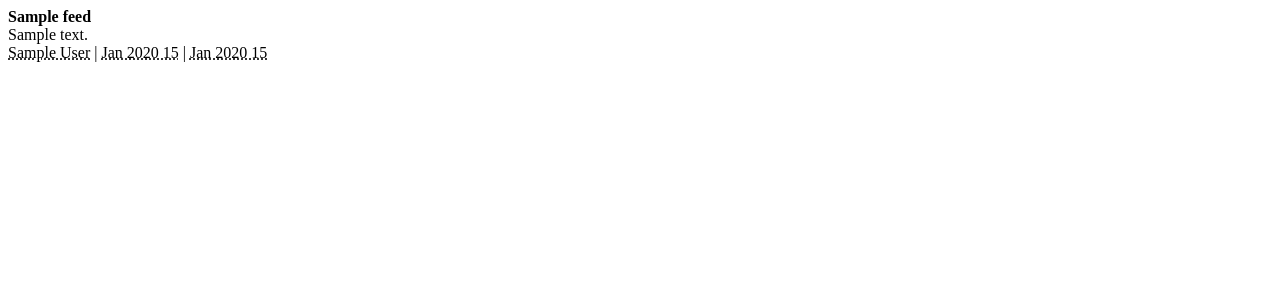
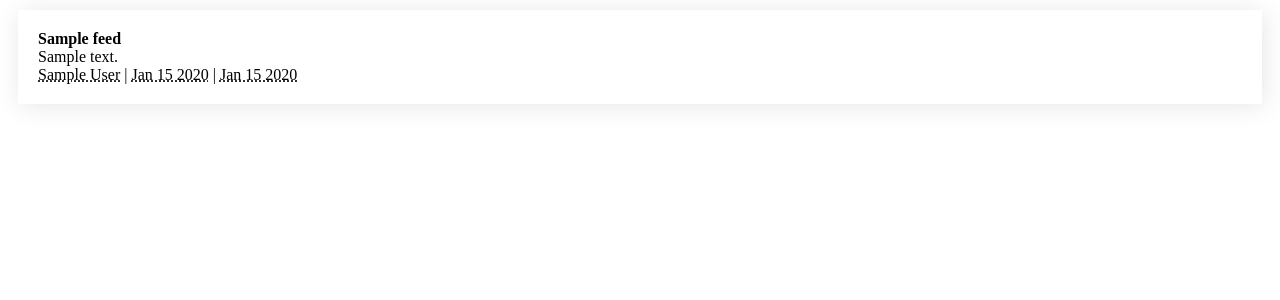
Before and after one commit to acdh-oeaw/django-acdh-news, a Django app: template news/templates/news/newsfeed_bootstrap_panel.html in a window 1280 px wide. Shown: the top 300 px of the page. Run offline with Django 3.2, Linux system fonts and the light colour scheme; the template is opened without the code that fills it: most values are stand-ins (such as "Sample title", 1, 10 or a date in 2020); parts of the project's set-up code (start-up, migrations or seed data) failed here and were passed over.

Commit message:
minor change to use news app with Django 2 and Bootstrap 4

```diff
--- a/news/models.py
+++ b/news/models.py
@@ -1,6 +1,5 @@
 from django.db import models
 from django.utils import timezone
-from django.core.urlresolvers import reverse
 from django.contrib.auth.models import User
 
 
@@ -9,7 +8,8 @@
     body = models.TextField(blank=True)
     created = models.DateTimeField(auto_now_add=True)
     updated = models.DateTimeField(auto_now=True)
-    author = models.ForeignKey(User, related_name='blog_posts')
+    author = models.ForeignKey(User, related_name='blog_posts',
+    	blank=True, null=True, on_delete=models.SET_NULL)
 
     class Meta:
         ordering = ['-created']
--- a/news/templates/news/newsfeed_bootstrap_panel.html
+++ b/news/templates/news/newsfeed_bootstrap_panel.html
@@ -1,17 +1,39 @@
 {% for feed in feeds %}
+<style>
+/* remove or change style */
+.news-wrapper {
+  border: none !important;
+    box-shadow: none;
+    text-align: justify;
+    margin: 10px;
+    padding: 20px;
+    background: #fff;
+    box-shadow: 2px 2px 24px 0 rgba(0, 0, 0, .1);
+}
+.news-wrapper:hover {
+  box-shadow: 10px 10px 40px 10px rgba(0, 0, 0, .1);
+}
+.news-wrapper-header {
+  border: none !important;
+  background-color: #fff;
+}
+.news-wrapper-body {
+  border: none !important;
+}
+</style>
 
-  <div class="panel panel-default news-wrapper">
-    <div class="panel-heading">
+  <div class="card news-wrapper">
+    <div class="card-header news-wrapper-header">
       <span class="feed title"><b>{{ feed.title }}</b></span>
     </div>
-    <div class="panel-body">
+    <div class="card-body news-wrapper-body">
 
     <span class="feed body">{{ feed.body|safe }}</span>
     <br>
     <span class="feed meta">
         <span class="feed author"><abbr title="posted by">{{ feed.author }}</abbr></span> |
-        <span class="feed updated"><abbr title="updated">{{ feed.updated|date:"M Y d" }}</abbr></span> |
-        <span class="feed created"><abbr title="created">{{ feed.created|date:"M Y d" }}</abbr></span>
+        <span class="feed updated"><abbr title="updated">{{ feed.updated|date:"M d Y" }}</abbr></span> |
+        <span class="feed created"><abbr title="created">{{ feed.created|date:"M d Y" }}</abbr></span>
     </span>
     </div>
   </div>
```
